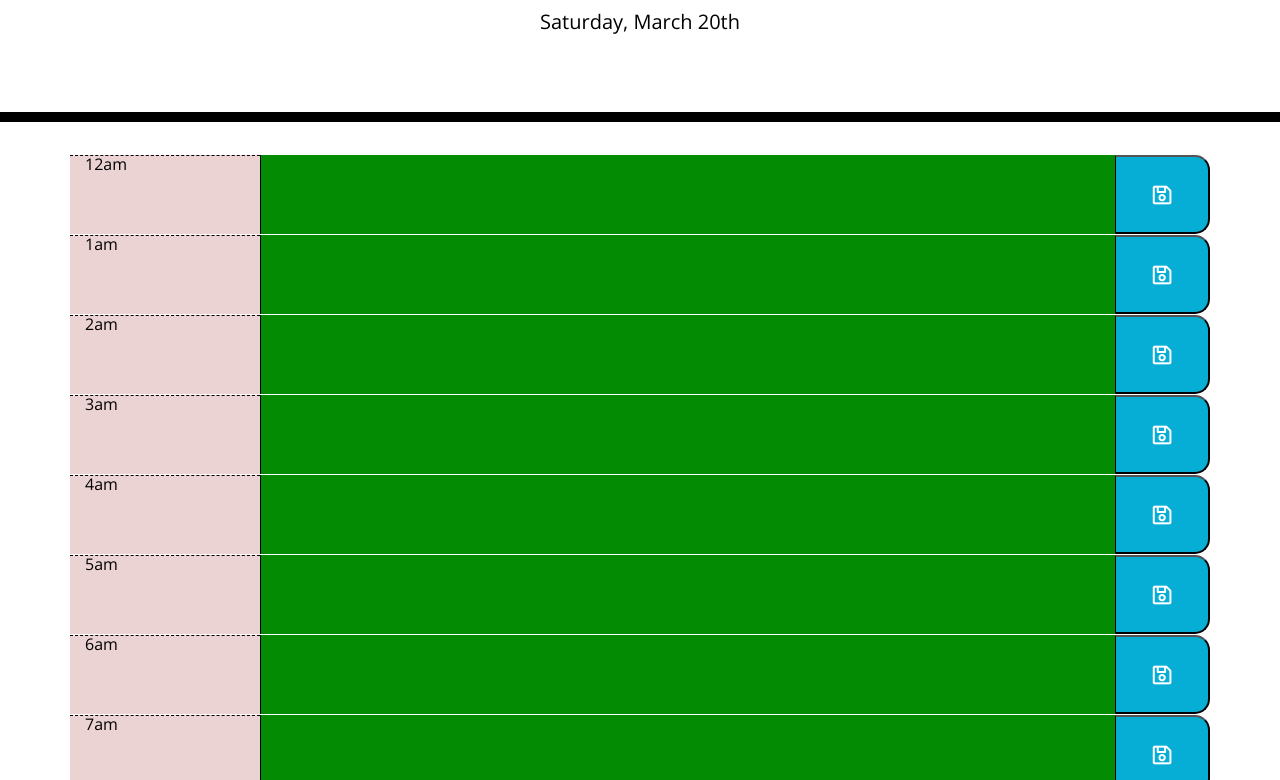
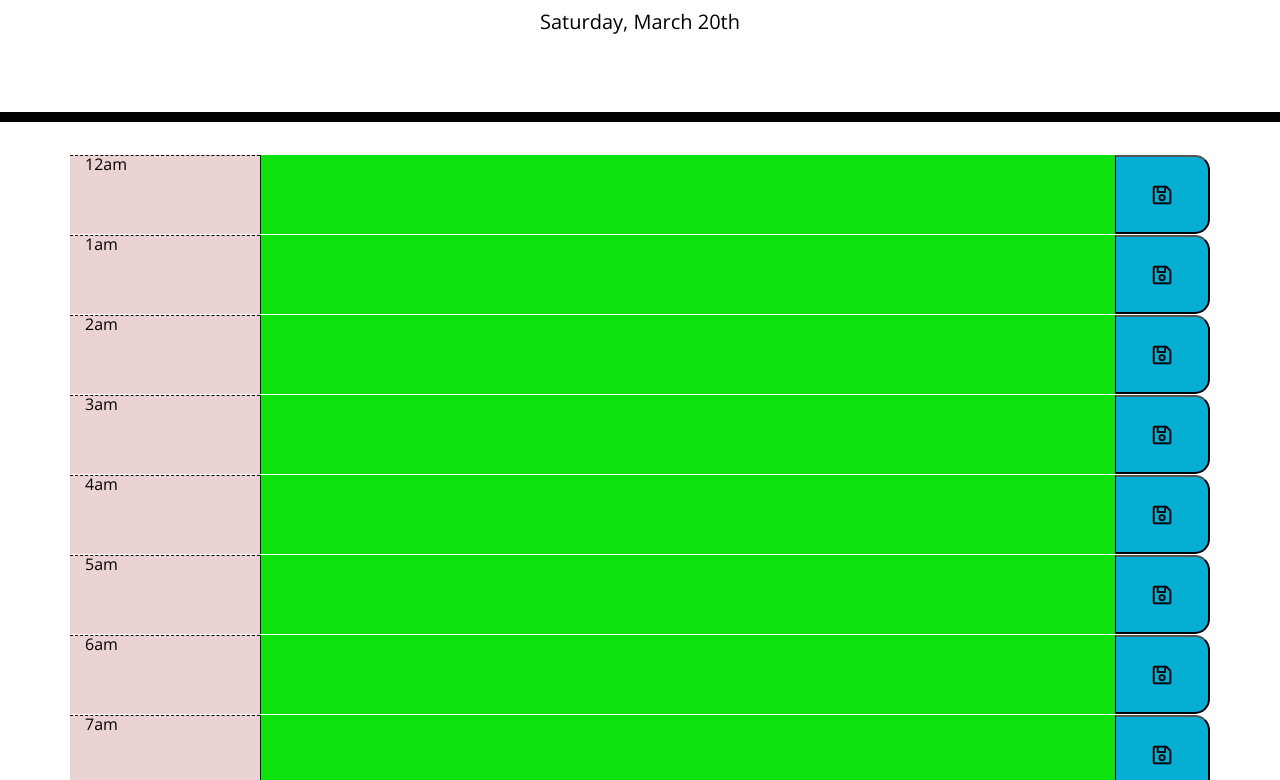
Before and after one commit to kelsie51/Plan-a-Day, a plain HTML site: page index.html in a window 1280 px wide. Shown: the part 182-962 px from the top of the page. Drawn offline with nearby package versions, Linux system fonts and the light colour scheme.

Commit message:
Corrected time entries, and fixed variable naming, with a few style changes.

```diff
--- a/index.html
+++ b/index.html
@@ -14,7 +14,7 @@
 
 <body>
     <header class="jumbotron">
-        <h1 class="display-3"> Day Scheduler</h1>
+        <h1 class="display-3"> Work Day Scheduler</h1>
         <p class="lead">A simple day planner</p>
         <p id="currentDay" class="lead"></p>
     </header>
--- a/myscripts.js
+++ b/myscripts.js
@@ -85,86 +85,86 @@ var currentDay = [
         reminder: ""
     },
     {
-        id: "12P",
+        id: "12",
         hour: "12",
         time: "12",
         meridiem: "pm",
         reminder: ""
     },
     {
-        id: "1P",
+        id: "13",
         hour: "1",
-        time: "1",
+        time: "13",
         meridiem: "pm",
         reminder: ""
     },
     {
-        id: "2P",
+        id: "14",
         hour: "2",
-        time: "2",
+        time: "14",
         meridiem: "pm",
         reminder: ""
     },
     {
-        id: "3P",
+        id: "15",
         hour: "3",
-        time: "3",
+        time: "15",
         meridiem: "pm",
         reminder: ""
     },
     {
-        id: "4P",
+        id: "16",
         hour: "4",
-        time: "4",
+        time: "16",
         meridiem: "pm",
         reminder: ""
     },
     {
-        id: "5P",
+        id: "17",
         hour: "5",
-        time: "5",
+        time: "17",
         meridiem: "pm",
         reminder: ""
     },
     {
-        id: "6P",
+        id: "18",
         hour: "6",
-        time: "6",
+        time: "18",
         meridiem: "pm",
         reminder: ""
     },
     {
-        id: "7P",
+        id: "19",
         hour: "7",
-        time: "7",
+        time: "19",
         meridiem: "pm",
         reminder: ""
     },
     {
-        id: "8P",
+        id: "20",
         hour: "8",
-        time: "8",
+        time: "20",
         meridiem: "pm",
         reminder: ""
     },
     {
-        id: "9P",
+        id: "21",
         hour: "9",
-        time: "9",
+        time: "21",
         meridiem: "pm",
         reminder: ""
     },
     {
-        id: "10P",
+        id: "22",
         hour: "10",
-        time: "10",
+        time: "22",
         meridiem: "pm",
         reminder: ""
     },
     {
-        id: "11P",
+        id: "23",
         hour: "11",
-        time: "11",
+        time: "23",
         meridiem: "pm",
         reminder: ""
     },
@@ -179,7 +179,7 @@ function getHeaderDate() {
 
 // save to localStorage
 function saveReminders() {
-    localStorage.setItem("currentDay", JSON.stringify(myDay));
+    localStorage.setItem("currentDay", JSON.stringify(currentDay));
 }
 
 // Display localStorage data
--- a/style.css
+++ b/style.css
@@ -45,17 +45,17 @@ body {
   }
 
   .past {
-    background-color: #d3d3d3;
-    color: white;
+    background-color: #df0f0f;
+    color: rgb(10, 10, 10);
   }
 
   .present {
-    background-color: #ac2018;
+    background-color: #d0f30c;
     color: black;
   }
 
   .future {
-    background-color: #038b03;
+    background-color: #0ee20e;
     color: black;
   }
 
@@ -64,7 +64,7 @@ body {
     border-top-right-radius: 15px;
     border-bottom-right-radius: 15px;
     background-color: #06AED5;
-    color: white;
+    color: rgb(12, 12, 12);
 
   }
 
```
